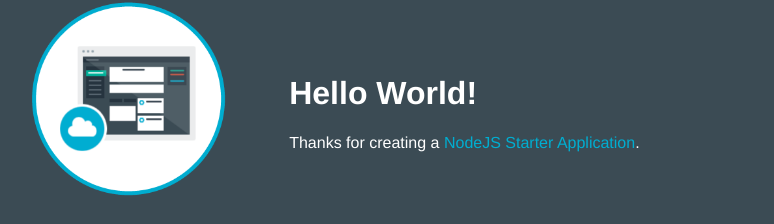
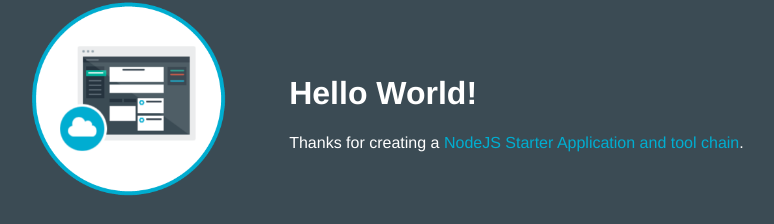
Before and after one commit to babyedwin/bluemixgarageM2-1475574991653, a website: page public/index.html in a window 1280 px wide. Shown: the part 157-381 px from the top of the page, without its empty margins (253-1027 px from the left). Drawn offline with Linux system fonts and the light colour scheme.

Commit message:
test tets

```diff
--- a/public/index.html
+++ b/public/index.html
@@ -17,7 +17,7 @@
         </td>
         <td>
           <h1 id="message">Hello World!</h1>
-          <p class='description'></p> Thanks for creating a <span class = "blue">NodeJS Starter Application</span>.
+          <p class='description'></p> Thanks for creating a <span class = "blue">NodeJS Starter Application and tool chain</span>.
         </td>
       </tr>
     </table>
```
Also changed, not shown: 1 other file.
